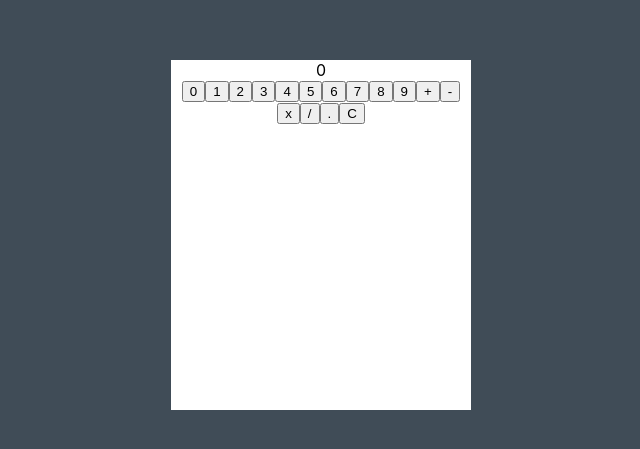
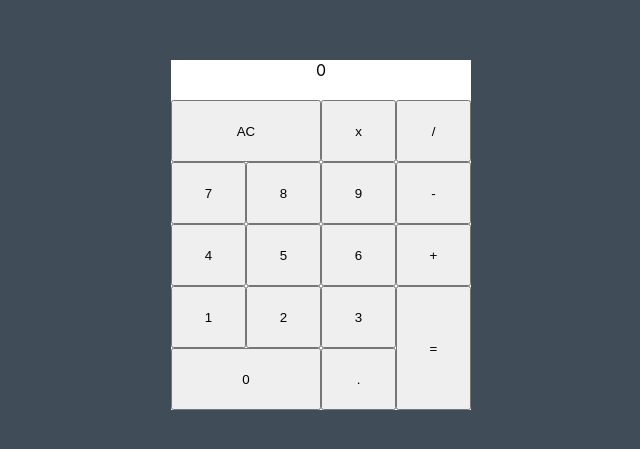
Before and after one commit to JohelPires/sb-calc, a React (Create React App) app: page / in a window 1280 px wide. Shown: the part 165-614 px from the top of the page, without its empty margins (319-959 px from the left). Built offline with nearby package versions, Linux system fonts and the light colour scheme.

Commit message:
grid layout done

```diff
--- a/src/App.css
+++ b/src/App.css
@@ -14,3 +14,24 @@
   width: 300px;
   background-color: white;
 }
+
+.btn-container {
+  display: grid;
+  height: 100%;
+  grid-template-columns: repeat(4, 1fr);
+  grid-template-rows: 40px repeat(5, 1fr);
+}
+
+.display {
+  grid-column: 1 / 5;
+}
+#clear {
+  grid-column: 1 / 3;
+}
+#zero{
+  grid-column: 1 / 3;
+}
+#equals{
+  grid-row: 5 / 7;
+  grid-column: 4 / 5;
+}
--- a/src/components/Calc.js
+++ b/src/components/Calc.js
@@ -4,23 +4,26 @@ function Calc() {
   return (
     <div className='calc'>
       <div className='btn-container'>
-        <div className='display'>0</div>
-        <button id='zero'>0</button>
+        <div id='display' className='display'>
+          0
+        </div>
+        <button id='clear'>AC</button>
+        <button id='multiply'>x</button>
+        <button id='divide'>/</button>
+        <button id='seven'>7</button>
+        <button id='eight'>8</button>
+        <button id='nine'>9</button>
+        <button id='subtract'>-</button>
+        <button id='four'>4</button>
+        <button id='five'>5</button>
+        <button id='six'>6</button>
+        <button id='add'>+</button>
         <button id='one'>1</button>
         <button id='two'>2</button>
         <button id='three'>3</button>
-        <button id='four'>4</button>
-        <button id='five'>5</button>
-        <button id='six'>6</button>
-        <button id='seven'>7</button>
-        <button id='eight'>8</button>
-        <button id='nine'>9</button>
-        <button id='add'>+</button>
-        <button id='subtract'>-</button>
-        <button id='multiply'>x</button>
-        <button id='divide'>/</button>
+        <button id='zero'>0</button>
+        <button id='equals'>=</button>
         <button id='decimal'>.</button>
-        <button id='clear'>C</button>
       </div>
     </div>
   )
```
